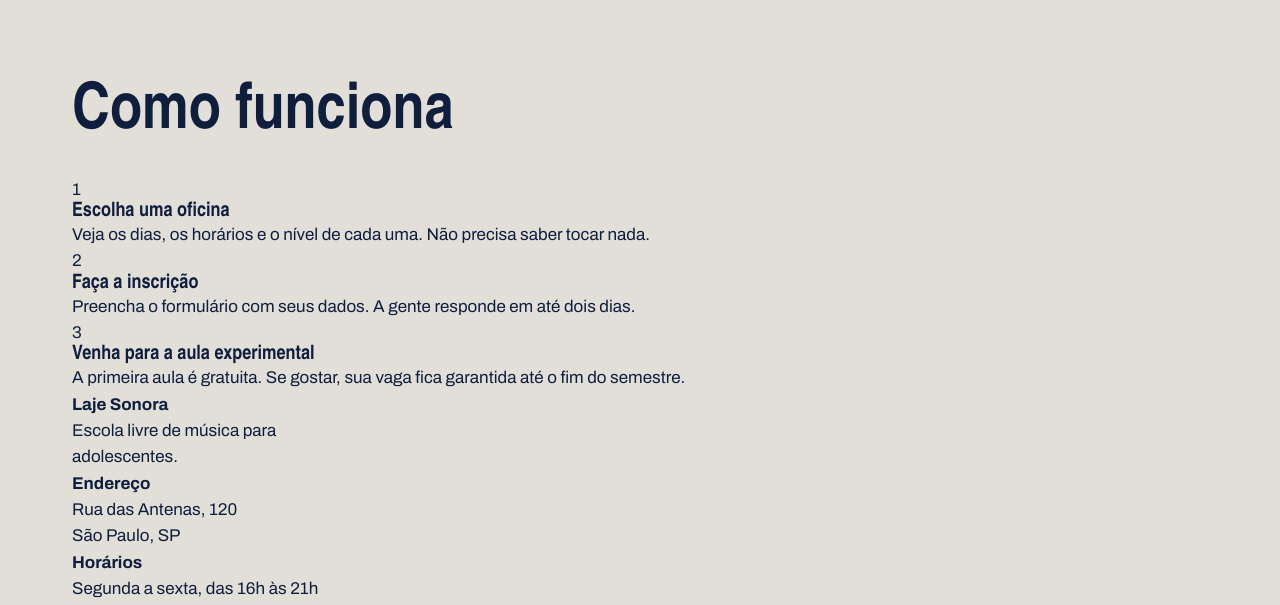
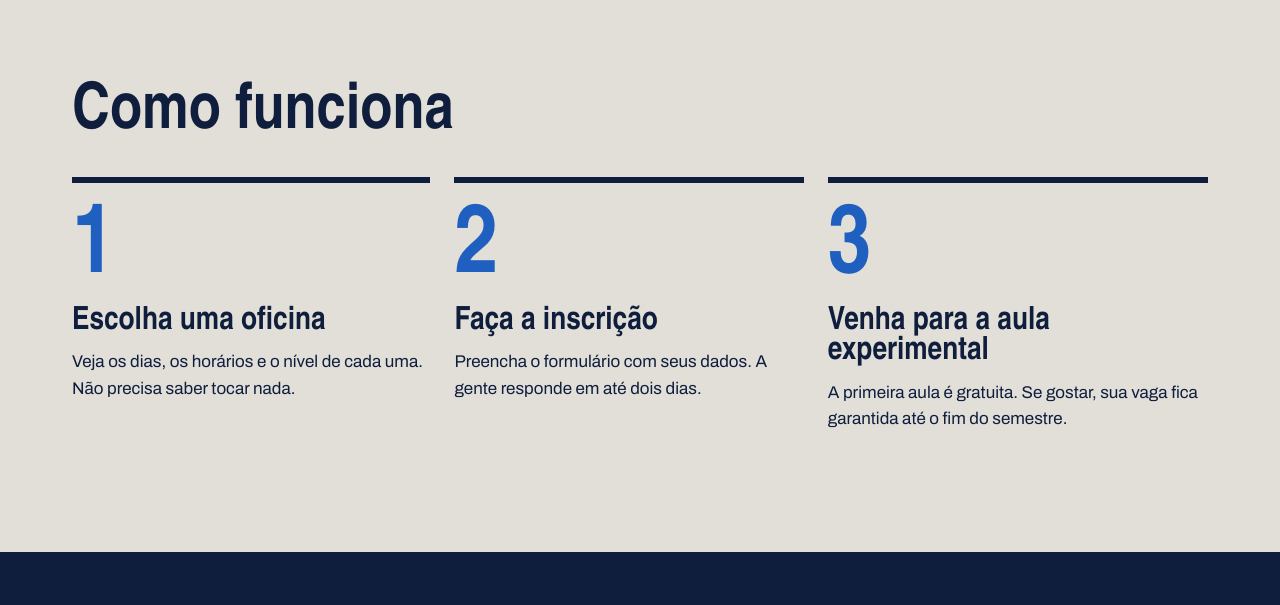
Before and after one commit to Fernando726369/laje_sonora, a plain HTML site: page index.html in a window 1280 px wide. Shown: the part 1700-2305 px from the top of the page. Drawn offline with Linux system fonts and the light colour scheme; a web font is replaced by a local one.

Commit message:
Página inicial pronta

```diff
--- a/index.css
+++ b/index.css
@@ -190,3 +190,46 @@ h1, h2, h3{
     display: flex;
     justify-content: space-between;
 }
+
+.passos{
+    display: flex;
+    gap: 24px;
+}
+
+.passo{
+    border-top: 6px solid var(--tinta);
+    padding-top: 20px;
+}
+
+.passo h3{
+    font-size: 32px;
+    margin-block: 8px 12px;
+}
+
+.passo-numero{
+    font-family: var(--fonte-cartaz);
+    font-size: 96px;
+    font-weight: 900;
+    line-height: 1;
+    color: var(--caixa-dagua);
+}
+
+.rodape{
+    margin-top: 120px;
+    background: var(--tinta);
+    color: var(--concreto);
+    padding-block: 56px;
+}
+
+.rodape-colunas{
+    display: flex;
+    gap: 40px;
+}
+
+.rodape h4{
+    font-family: var(--fonte-cartaz);
+    font-size: 28px;
+    color: var(--fita);
+    margin-bottom: 12px;
+
+}
```
